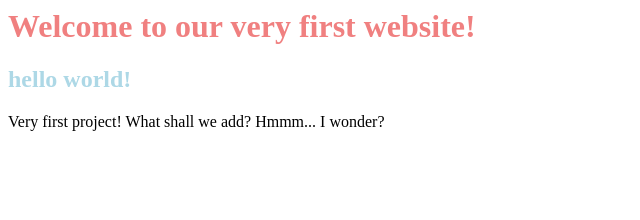
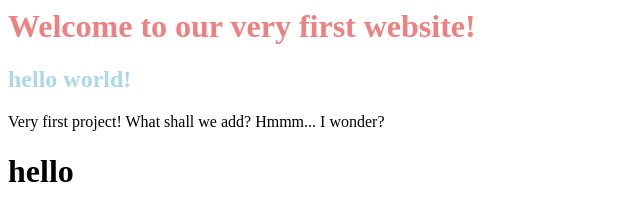
Before and after one commit to DSKFamLit/Project_1, a plain HTML site: page Index.html in a window 1280 px wide. Shown: the whole page, without its empty margins (0-640 px from the left). Drawn offline with Linux system fonts and the light colour scheme.

Commit message:
Update Index.html

```diff
--- a/Index.html
+++ b/Index.html
@@ -3,9 +3,14 @@
         <title>Hello Test</title>
     </head>
     <body>
-        <h1 style="color: lightcoral">Welcome to our very first
+        <h1 style="color: lightcoral">   Welcome to our very first
         website!</h1>
         <h2 style="color: lightblue">hello world!</h2>
         <p>Very first project! What shall we add? Hmmm... I wonder? </p>
+        <div  id="Check">
+            <h1>hello</h1>
+        </div>
+
     </body>
+
 </html>
```
